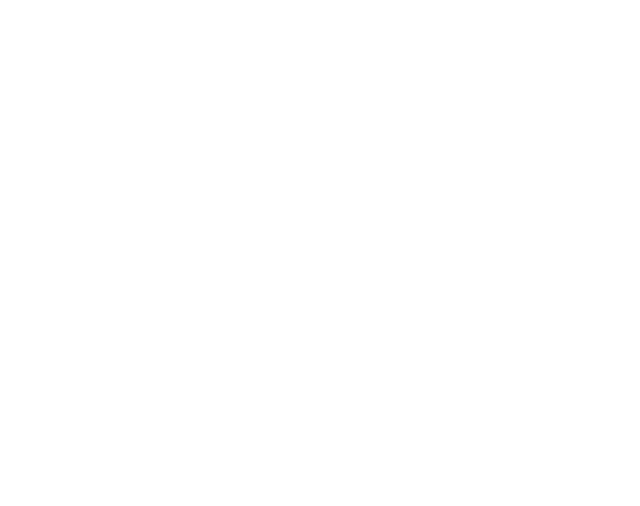
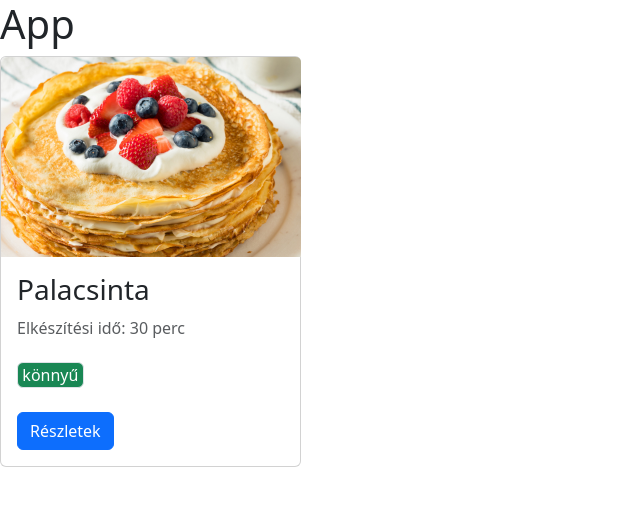
Before and after one commit to prakos2/receptkonyv, a Vue app: page / in a window 1280 px wide. Shown: the top 506 px of the page, without its empty margins (0-640 px from the left). Built offline with nearby package versions, Linux system fonts and the light colour scheme.

Commit message:
Kártya alapok

```diff
--- a/index.html
+++ b/index.html
@@ -4,6 +4,7 @@
     <meta charset="UTF-8">
     <link rel="icon" href="/favicon.ico">
     <meta name="viewport" content="width=device-width, initial-scale=1.0">
+      <link href="https://cdn.jsdelivr.net/npm/bootstrap@5.3.3/dist/css/bootstrap.min.css" rel="stylesheet" integrity="sha384-QWTKZyjpPEjISv5WaRU9OFeRpok6YctnYmDr5pNlyT2bRjXh0JMhjY6hW+ALEwIH" crossorigin="anonymous">
     <title>Receptkönyv</title>
   </head>
   <body>
--- a/src/App.vue
+++ b/src/App.vue
@@ -1,7 +1,17 @@
 <script setup>
+import { ref } from 'vue'
+import Card from "@/components/Card.vue";
 </script>
 
 <template>
+  <header>
+    <h1>App</h1>
+  </header>
+  <main>
+    <Card />
+  </main>
+  <footer>
+  </footer>
 </template>
 
 <style scoped>
--- /dev/null
+++ b/src/components/Card.vue
@@ -0,0 +1,23 @@
+<script setup>
+
+</script>
+
+<template>
+  <div class="card" style="width: 301px;">
+    <img src="../assets/palacsinta.jpg" class="card-img-top" alt="...">
+    <div class="card-body">
+      <h3 class="card-title mb-3">Palacsinta</h3>
+      <h6 class="card-subtitle mb-4 text-body-secondary">Elkészítési idő: 30 perc</h6>
+      <p class="card-text text-white w-25 mb-4 text-center bg-success border rounded">könnyű</p>
+      <a href="#" class="btn btn-primary">Részletek</a>
+    </div>
+  </div>
+</template>
+
+<style scoped>
+  img{
+    height: 200px;
+    width: 300px;
+    object-fit: cover;
+  }
+</style>
```
Also changed, not shown: src/assets/palacsinta.jpg (added).
